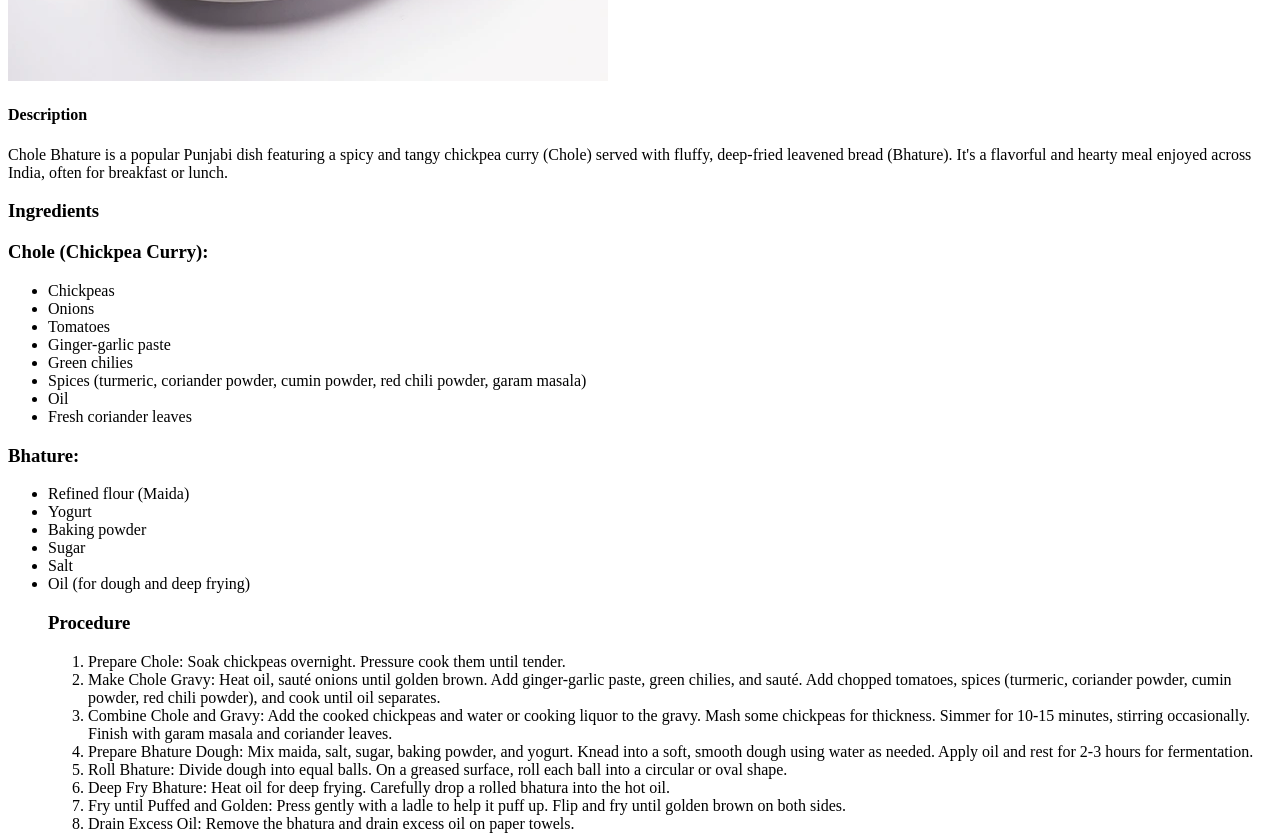
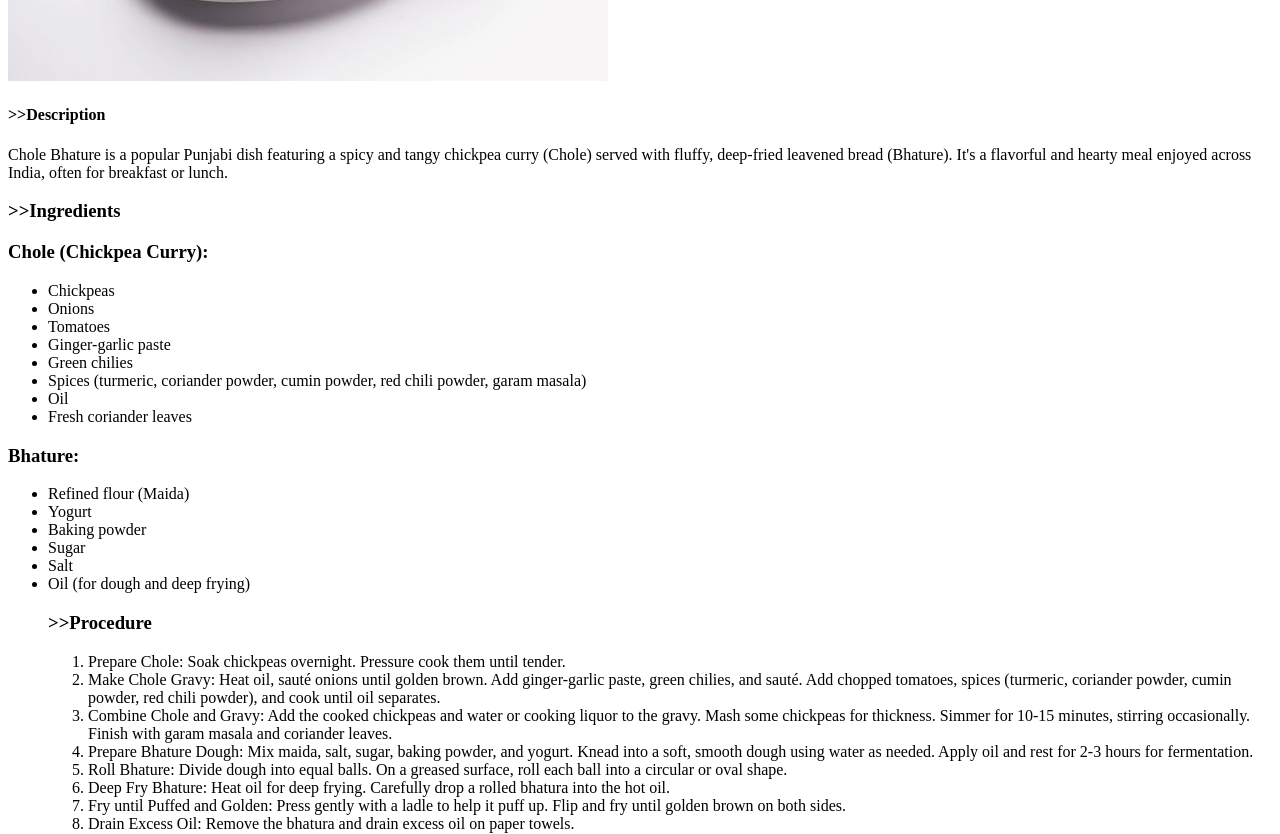
Before and after one commit to imlqkshqy/odin-recipes, a plain HTML site: page recipes/chole-bhature.html in a window 1280 px wide. Shown: the part 438-1272 px from the top of the page. Drawn offline with Linux system fonts and the light colour scheme.

Commit message:
First commit, added 3 recipes

```diff
--- a/recipes/chole-bhature.html
+++ b/recipes/chole-bhature.html
@@ -10,10 +10,10 @@
     <h1>Chole Bhature</h1>
     <h4><a href="../index.html">Home</a></h4>
     <img src="../img/chole-bhature.webp">
-    <h4>Description</h4>
+    <h4>>>Description</h4>
     <p>Chole Bhature is a popular Punjabi dish featuring a spicy and tangy chickpea curry (Chole) served with fluffy, deep-fried leavened bread (Bhature). It's a flavorful and hearty meal enjoyed across India, often for breakfast or lunch.</p>
 
-    <h3>Ingredients</h3>
+    <h3>>>Ingredients</h3>
     <h3>Chole (Chickpea Curry):</h3>
     <ul>
         <li>Chickpeas</li>
@@ -34,7 +34,7 @@
         <li>Salt</li>
         <li>Oil (for dough and deep frying)</li>
 
-    <h3>Procedure</h3>
+    <h3>>>Procedure</h3>
     <ol>
         <li>Prepare Chole: Soak chickpeas overnight. Pressure cook them until tender.</li>
         <li>Make Chole Gravy: Heat oil, sauté onions until golden brown. Add ginger-garlic paste, green chilies, and sauté. Add chopped tomatoes, spices (turmeric, coriander powder, cumin powder, red chili powder), and cook until oil separates.</li>
```
